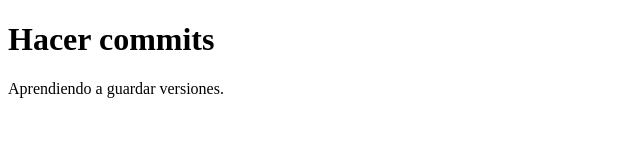
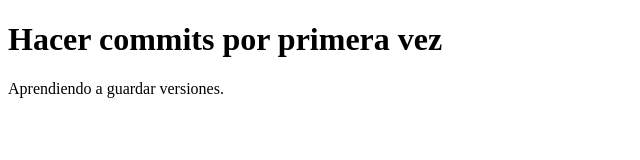
Before and after one commit to vicmansv1707-prog/new-repo, a plain HTML site: page index.html in a window 1280 px wide. Shown: the whole page, without its empty margins (0-640 px from the left). Drawn offline with Linux system fonts and the light colour scheme.

Commit message:
update heading

```diff
--- a/index.html
+++ b/index.html
@@ -6,7 +6,7 @@
    <link rel="stylesheet" href="style.css">
  </head>
  <body>
-   <h1>Hacer commits</h1>
+   <h1>Hacer commits por primera vez</h1>
    <p>Aprendiendo a guardar versiones.</p>
  </body>
  </html>
```
